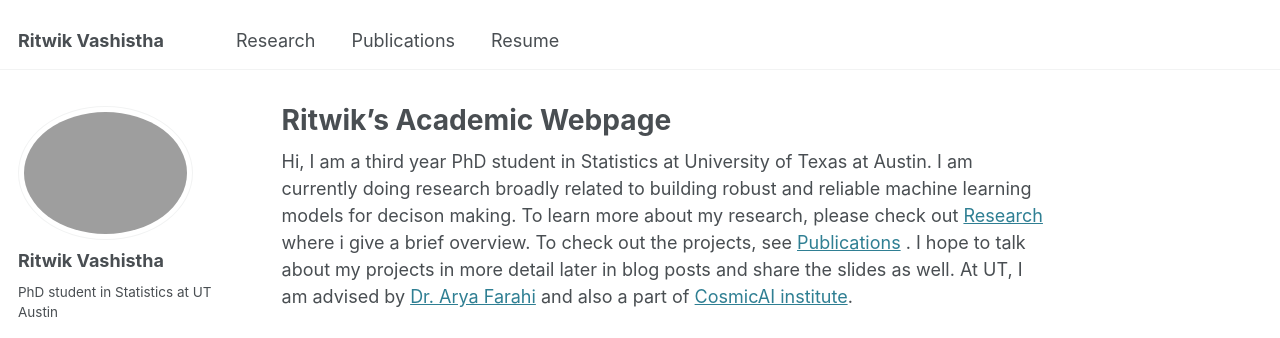
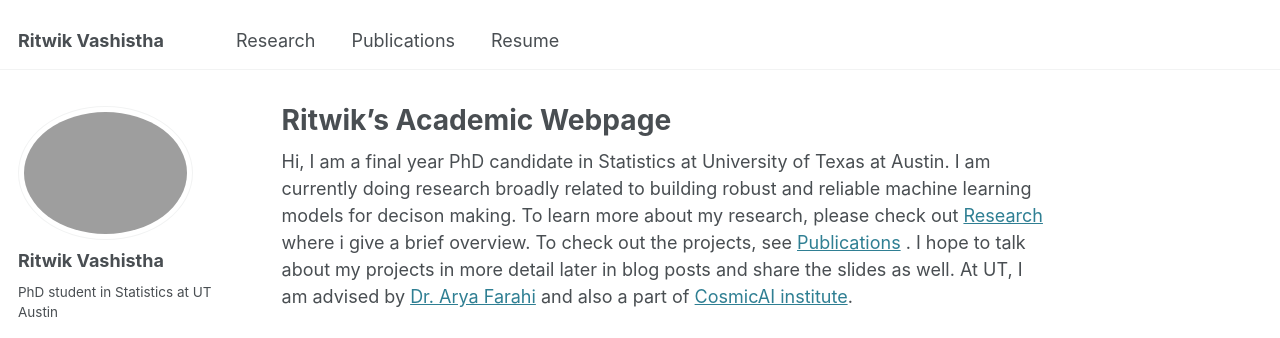
Before and after one commit to ritwikvashistha/ritwikvashistha.github.io, a Jekyll site: the page built from _pages/about.md, in a window 1280 px wide. Shown: the top 338 px of the page. Built offline with Jekyll 4.4.1, drawn with Linux system fonts in a browser that asks for light colours; some web fonts are replaced.

Commit message:
Update about section to reflect final year status

```diff
--- a/_pages/about.md
+++ b/_pages/about.md
@@ -7,7 +7,7 @@ redirect_from:
   - /about.html
 ---
 
-Hi, I am a third year PhD student in Statistics at University of Texas at Austin. I am currently doing research broadly related to building robust and reliable machine learning models for decison making. To learn more about my research, please check out [Research](https://ritwikvashistha.github.io/research/) where i give a brief overview. To check out the projects, see [Publications](https://ritwikvashistha.github.io/publications/) . I hope to talk about my projects in more detail later in blog posts and share the slides as well. At UT, I am advised by [Dr. Arya Farahi](https://stat.utexas.edu/directory/arya-farahi) and also a part of [CosmicAI institute](https://www.cosmicai.org/team).
+Hi, I am a final year PhD candidate in Statistics at University of Texas at Austin. I am currently doing research broadly related to building robust and reliable machine learning models for decison making. To learn more about my research, please check out [Research](https://ritwikvashistha.github.io/research/) where i give a brief overview. To check out the projects, see [Publications](https://ritwikvashistha.github.io/publications/) . I hope to talk about my projects in more detail later in blog posts and share the slides as well. At UT, I am advised by [Dr. Arya Farahi](https://stat.utexas.edu/directory/arya-farahi) and also a part of [CosmicAI institute](https://www.cosmicai.org/team).
 
 
 If you'd like to know more about me, I also have a [personal website](https://www.ritwikvashistha.com/). It is more of a creative outlet, where I share my experiences and post some photos I took while travelling!
```
